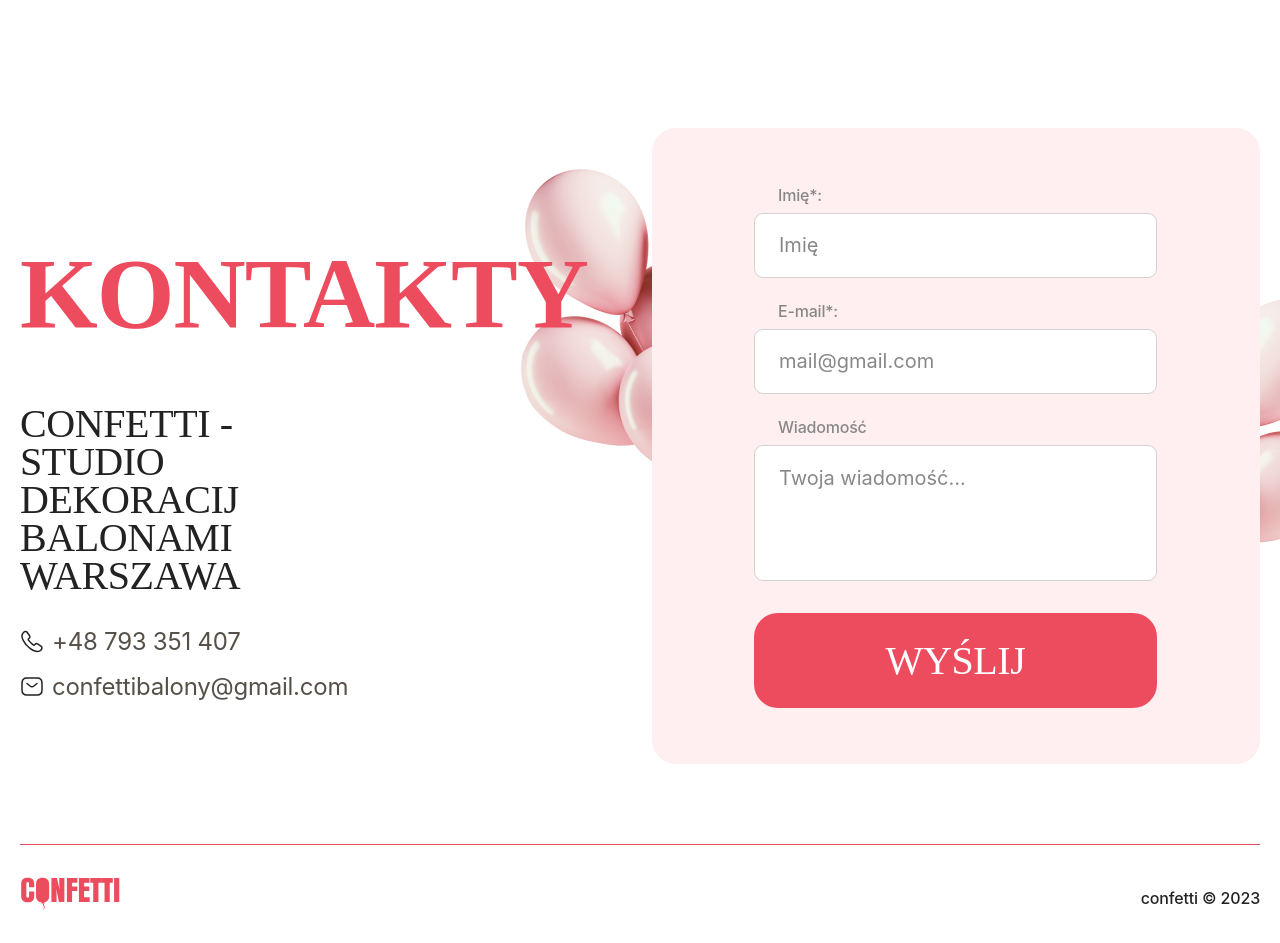
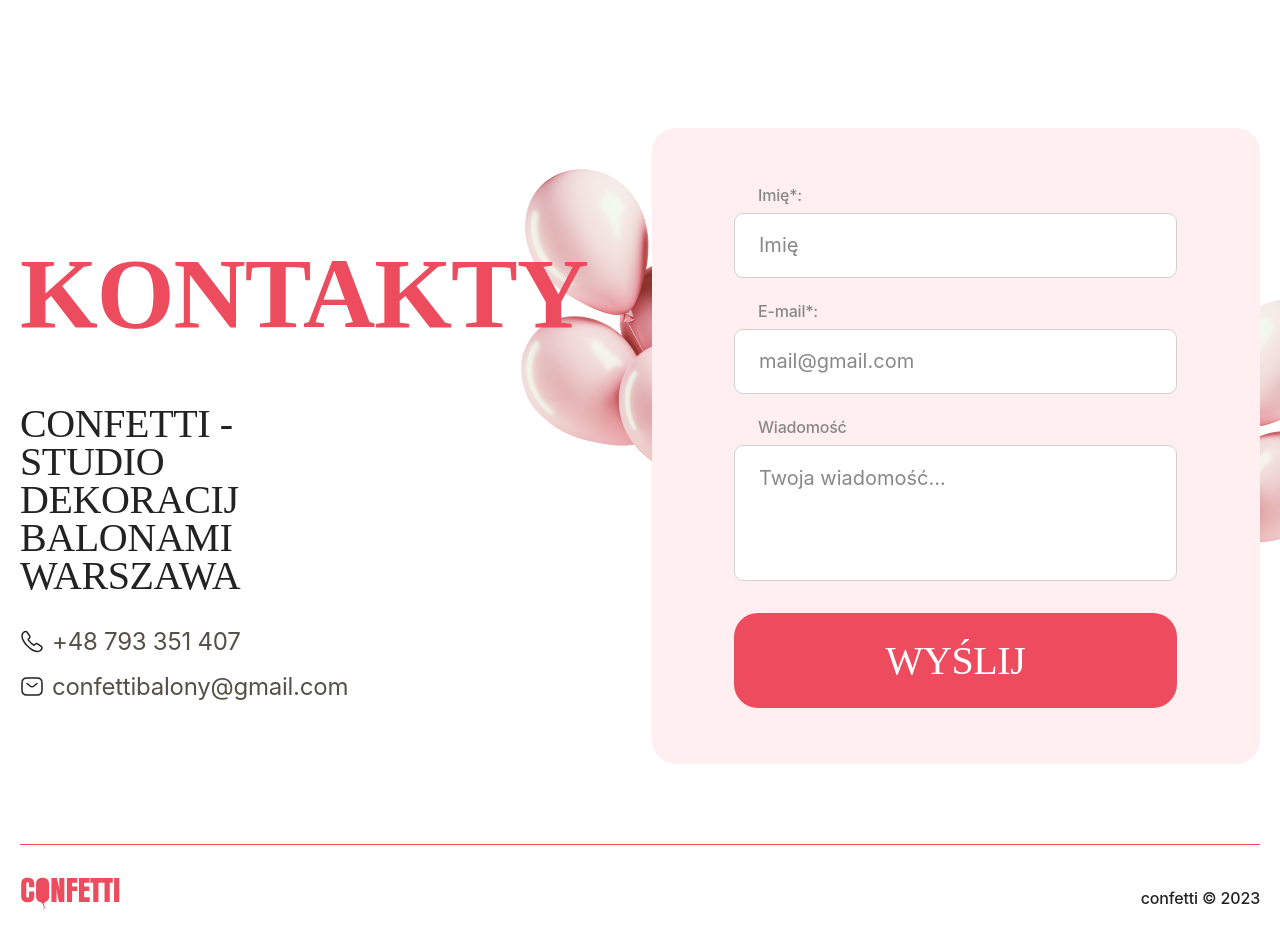
Before and after one commit to Inna-Mykytiuk/confetti, a Next.js app: page / in a window 1280 px wide. Shown: the part 2480-3423 px from the top of the page. Built offline with nearby package versions, Linux system fonts and the light colour scheme; a web font is replaced by a local one.

Commit message:
fix form

```diff
--- a/app/ui/SubmitForm/SubmitForm.css
+++ b/app/ui/SubmitForm/SubmitForm.css
@@ -142,7 +142,7 @@ input.errorBcg {
 @media screen and (min-width: 480px) {
   .form {
     width: 608px;
-    padding: 57px 83px 56px 82px;
+    padding: 57px 63px 56px 62px;
     border-radius: 24px;
     background: #ffeff0;
   }
```
